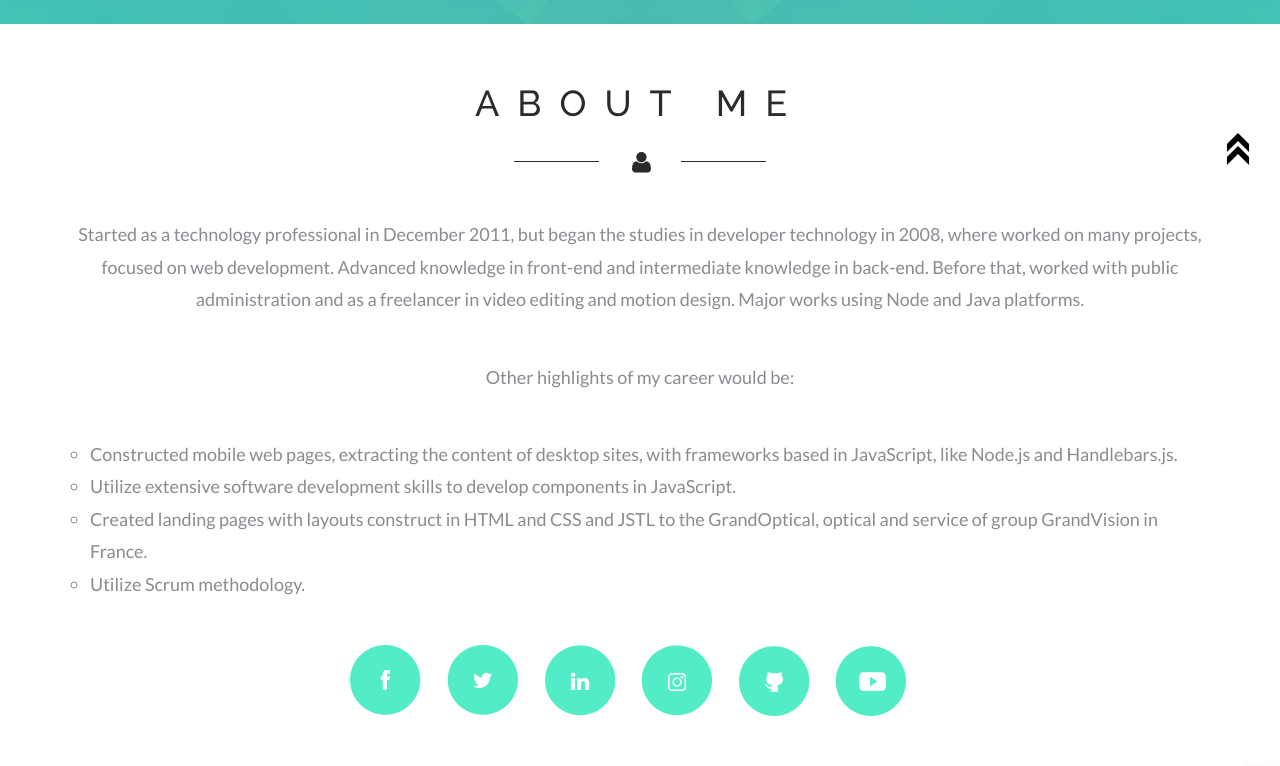
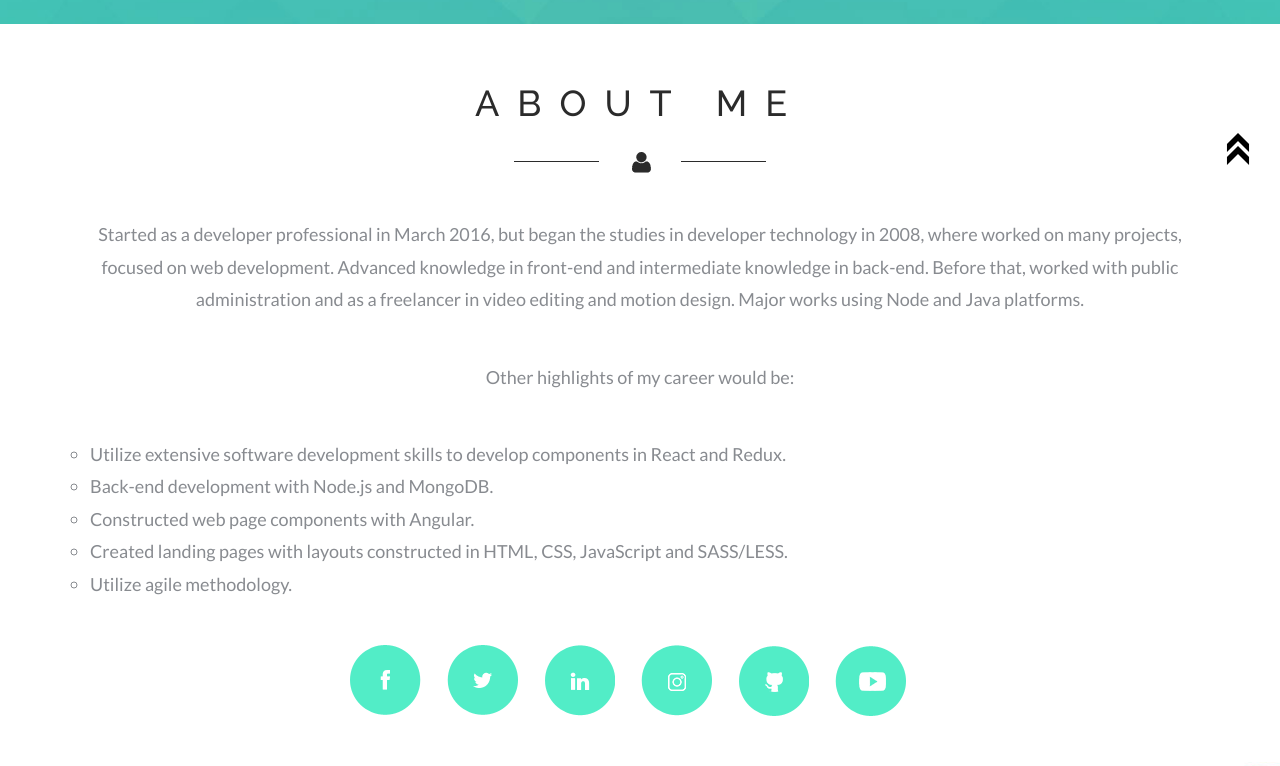
Before and after one commit to diegochagas/diegochagas.github.io, a React (Create React App) app: page / in a window 1280 px wide. Shown: the part 635-1401 px from the top of the page. Built offline with nearby package versions, Linux system fonts and the light colour scheme.

Commit message:
Update section in the article About Me

```diff
--- a/src/components/about.js
+++ b/src/components/about.js
@@ -19,13 +19,14 @@ export default class About extends Component{
 					<div className="container">
 						<h3>ABOUT ME</h3>
 						<div className="strip text-center"><img src={iconAbout} alt="icon about"/></div>
-						<p>Started as a technology professional in December 2011, but began the studies in developer technology in 2008, where worked on many projects, focused on web development. Advanced knowledge in front-end and intermediate knowledge in back-end. Before that, worked with public administration and as a freelancer in video editing and motion design. Major works using Node and Java platforms.</p>
+						<p>Started as a developer professional in March 2016, but began the studies in developer technology in 2008, where worked on many projects, focused on web development. Advanced knowledge in front-end and intermediate knowledge in back-end. Before that, worked with public administration and as a freelancer in video editing and motion design. Major works using Node and Java platforms.</p>
 						<p>Other highlights of my career would be:</p>
 						<ul className="highlights-list">
-							<li>Constructed mobile web pages, extracting the content of desktop sites, with frameworks based in JavaScript, like Node.js and Handlebars.js.</li>
-							<li>Utilize extensive software development skills to develop components in JavaScript.</li>
-							<li>Created landing pages with layouts construct in HTML and CSS and JSTL to the GrandOptical, optical and service of group GrandVision in France.</li>
-							<li>Utilize Scrum methodology.</li>
+							<li>Utilize extensive software development skills to develop components in React and Redux.</li>
+							<li>Back-end development with Node.js and MongoDB.</li>
+							<li>Constructed web page components with Angular.</li>
+							<li>Created landing pages with layouts constructed in HTML, CSS, JavaScript and SASS/LESS.</li>
+							<li>Utilize agile methodology.</li>
 						</ul>
 						<ul>
 							{this.renderSocialLinks("fb", "https://www.facebook.com/diegorochachagas")}
```
